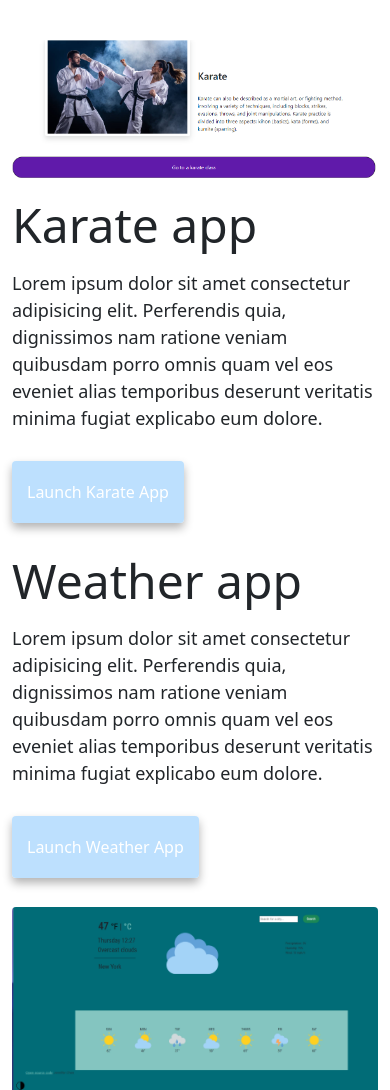
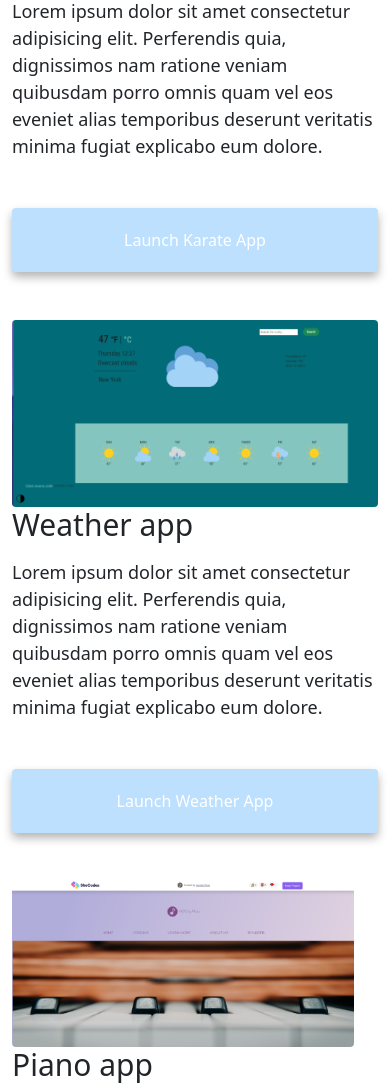
Before and after one commit to JennieCodes/About-Me-Page, a plain HTML site: page index.html in a window 390 px wide. Shown: the part 657-1747 px from the top of the page. Drawn offline with nearby package versions, Linux system fonts and the light colour scheme.

Commit message:
Made website responsive

```diff
--- a/index.html
+++ b/index.html
@@ -72,11 +72,14 @@
             explicabo eum dolore.
           </p>
           <div class="mt-5">
-            <a href="#" class="primary-link" title="Launch Karate App">Launch Karate App</a>
+            <a href="#" class="primary-link project-link" title="Launch Karate App">Launch Karate App</a>
           </div>
         </div>
       </div>
       <div class="row mt-5">
+        <div class="col-md-6">
+          <img src="images/Weather App.png" class="img-fluid rounded" alt="weather page"/>
+        </div>
         <div class="col-md-6">
           <h2 class="mb-3">Weather app</h2>
           <p>
@@ -85,14 +88,10 @@
             eos eveniet alias temporibus deserunt veritatis minima fugiat
             explicabo eum dolore.
           </p>
-          <div class="mb-5 mt-5">
-            <a href="#" class="primary-link" title="Launch Weather App">Launch Weather App</a>
+          <div class="mt-5">
+            <a href="#" class="primary-link project-link" title="Launch Weather App">Launch Weather App</a>
           </div>
         </div>
-        <div class="col-md-6">
-          <img src="images/Weather App.png" class="img-fluid rounded" alt="weather page"/>
-        </div>
-      </div>
       <div class="row mt-5">
         <div class="col-md-6">
           <img src="images/Piano lessons.png" class="img-fluid rounded" alt="piano page"/>
@@ -106,7 +105,7 @@
             explicabo eum dolore.
           </p>
           <div class="mt-5">
-            <a href="#" class="primary-link" title="Launch Piano App">Launch Piano App</a>
+            <a href="#" class="primary-link project-link" title="Launch Piano App">Launch Piano App</a>
           </div>
         </div>
       </div>
--- a/style.css
+++ b/style.css
@@ -6,7 +6,7 @@
   }
 
   body {
-    margin-top: 100px;
+    margin: 100px 0;
   }
 
   h1,
@@ -17,6 +17,7 @@
 
   h1 {
     font-size: 96px;
+    line-height: 1;
   }
 
   h2 {
@@ -97,3 +98,19 @@
     text-decoration: underline;
     color: var(--accent-color);
   }
+
+  @media (max-width: 900px) {
+    h1 {
+      font-size: 40px;
+      line-height: 1.5;
+    }
+
+    h2 {
+      font-size: 30px;
+    }
+
+    .project-link {
+      display: block;
+      text-align: center;
+    }
+  }
```
